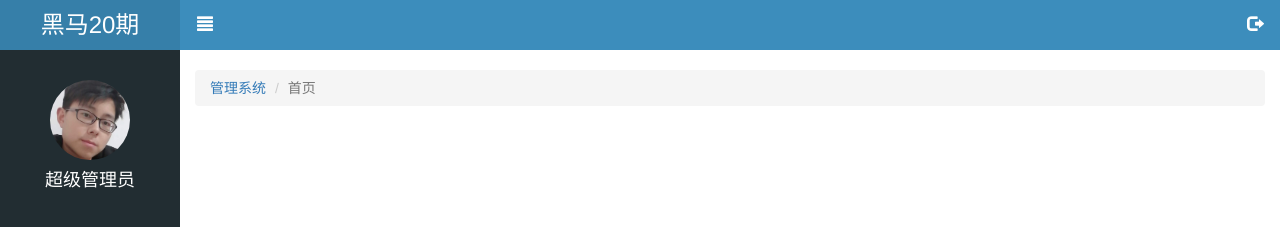
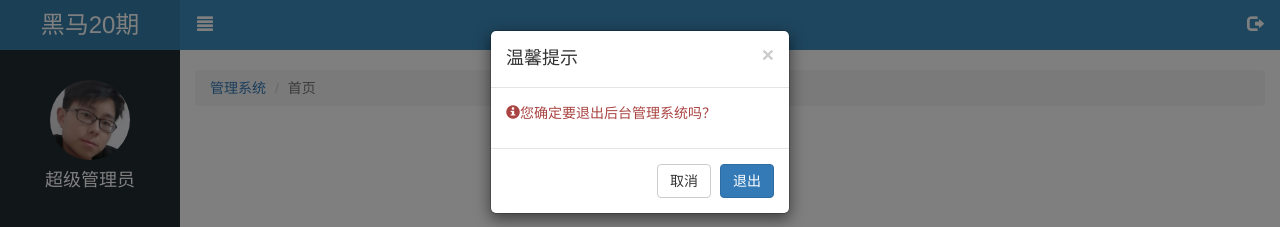
Before and after one commit to wenruyan/letao, a website: page public/back/index.html in a window 1280 px wide. Both pictures are taken after a click on the link 1255 px from the left and 25 px from the top of the page. Shown: the top 227 px of the page. Drawn offline with Linux system fonts and the light colour scheme.

Commit message:
首页完成

```diff
--- a/public/back/css/common.css
+++ b/public/back/css/common.css
@@ -129,3 +129,7 @@ a:active{
 .breadcrumb{
   margin-top: 20px;
 }
+
+.modal-body p{
+  color: #A94442;
+}
--- a/public/back/index.html
+++ b/public/back/index.html
@@ -60,23 +60,23 @@
    </div>
  </div>
 
- <!--<div class="modal fade">-->
-   <!--<div class="modal-dialog">-->
-     <!--<div class="modal-content">-->
-       <!--<div class="modal-header">-->
-         <!--<button type="button" class="close" data-dismiss="modal"><span aria-hidden="true">&times;</span></button>-->
-         <!--<h4 class="modal-title">Modal title</h4>-->
-       <!--</div>-->
-       <!--<div class="modal-body">-->
-         <!--<p>One fine body&hellip;</p>-->
-       <!--</div>-->
-       <!--<div class="modal-footer">-->
-         <!--<button type="button" class="btn btn-default" data-dismiss="modal">Close</button>-->
-         <!--<button type="button" class="btn btn-primary">Save changes</button>-->
-       <!--</div>-->
-     <!--</div>&lt;!&ndash; /.modal-content &ndash;&gt;-->
-   <!--</div>&lt;!&ndash; /.modal-dialog &ndash;&gt;-->
- <!--</div>&lt;!&ndash; /.modal &ndash;&gt;-->
+ <div class="modal fade" id="logoutModal">
+   <div class="modal-dialog modal-sm">
+     <div class="modal-content">
+       <div class="modal-header">
+         <button type="button" class="close" data-dismiss="modal"><span>&times;</span></button>
+         <h4 class="modal-title">温馨提示</h4>
+       </div>
+       <div class="modal-body">
+         <p><i class="glyphicon glyphicon-info-sign"></i>您确定要退出后台管理系统吗？</p>
+       </div>
+       <div class="modal-footer">
+         <button type="button" class="btn btn-default" data-dismiss="modal">取消</button>
+         <button type="button" class="btn btn-primary">退出</button>
+       </div>
+     </div><!-- /.modal-content -->
+   </div><!-- /.modal-dialog -->
+ </div><!-- /.modal -->
 </body>
 </html>
 <script src="lib/jquery/jquery.min.js"></script>
--- a/public/back/js/common.js
+++ b/public/back/js/common.js
@@ -31,3 +31,6 @@ $('.icon_menu').click(function () {
 })
 
 //模态框
+$('.icon_logout').click(function () {
+  $('#logoutModal').modal('show');
+})
```
